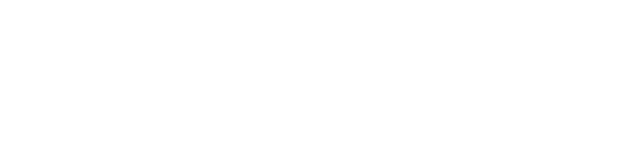
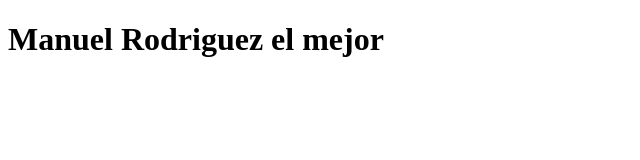
Before and after one commit to R4mb1tus/Pagina-Web, a plain HTML site: page Index.html in a window 1280 px wide. Shown: the whole page, without its empty margins (0-640 px from the left). Drawn offline with Linux system fonts and the light colour scheme.

Commit message:
el mejor

```diff
--- a/Index.html
+++ b/Index.html
@@ -6,6 +6,6 @@
     <title>Document</title>
 </head>
 <body>
-
+    <h1>Manuel Rodriguez el mejor</h1>
 </body>
 </html>
```
